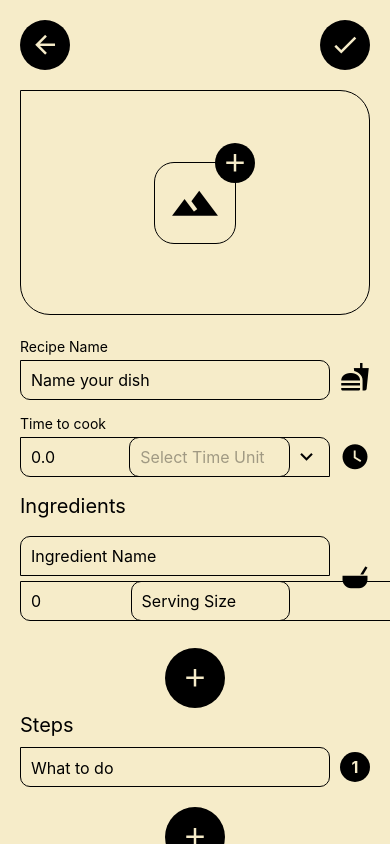
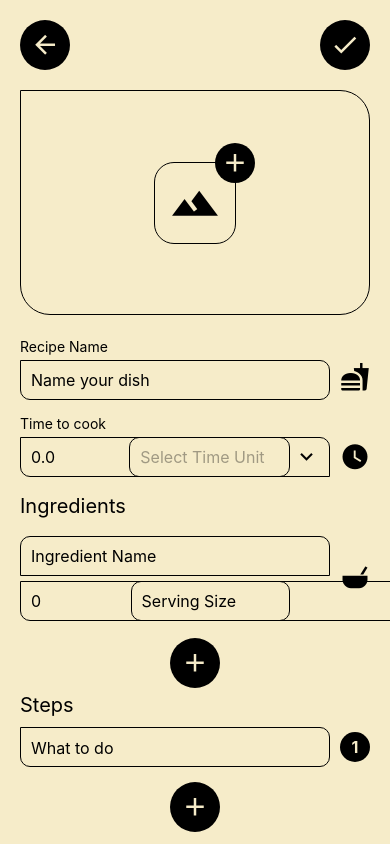
Before and after one commit to gaurav712/Kitchen-Diary, a React Native app: screen /AddRecipe in a window 390 px wide. Built offline with nearby package versions, Linux system fonts and the light colour scheme.

Commit message:
adjust size and margin for add button in ingredient and steps input

```diff
--- a/src/components/IngredientInputListTemplate/styles.ts
+++ b/src/components/IngredientInputListTemplate/styles.ts
@@ -10,11 +10,10 @@ const styles = StyleSheet.create({
     marginBottom: 5,
   },
   addIngredientIcon: {
-    width: 60,
-    height: 60,
-    borderRadius: 30,
+    padding: 10,
+    borderRadius: 25,
     alignSelf: 'center',
-    marginTop: 20,
+    marginTop: 10,
     alignItems: 'center',
     justifyContent: 'center',
   },
--- a/src/components/StepsInputTemplate/styles.ts
+++ b/src/components/StepsInputTemplate/styles.ts
@@ -10,11 +10,10 @@ const styles = StyleSheet.create({
     marginBottom: 5,
   },
   addIngredientIcon: {
-    width: 60,
-    height: 60,
-    borderRadius: 30,
+    padding: 10,
+    borderRadius: 25,
     alignSelf: 'center',
-    marginTop: 20,
+    marginTop: 15,
     alignItems: 'center',
     justifyContent: 'center',
   },
```
